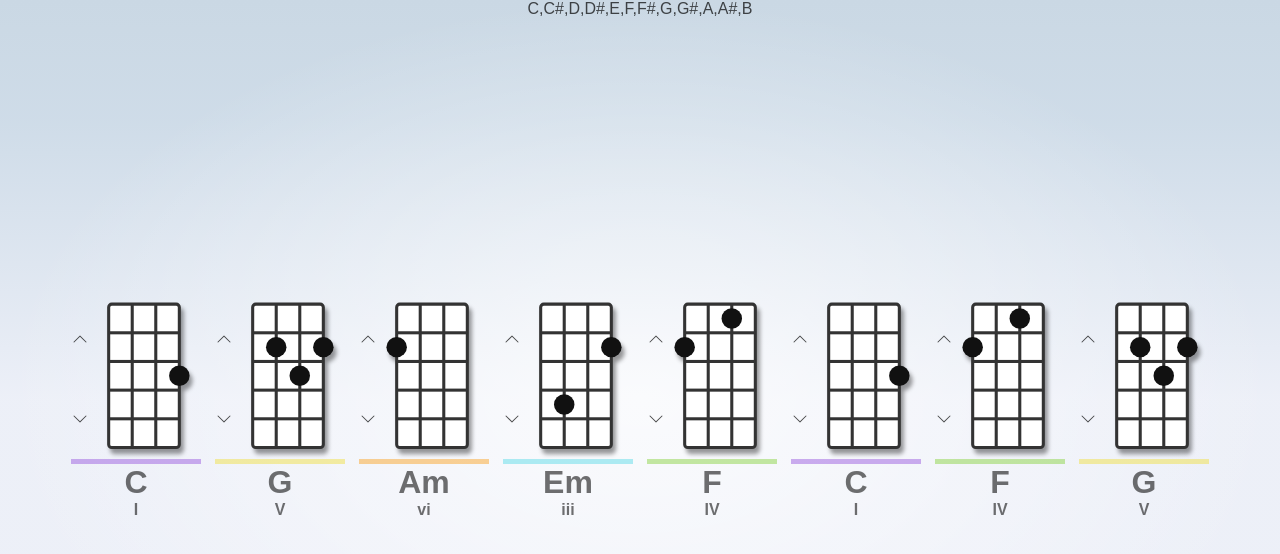
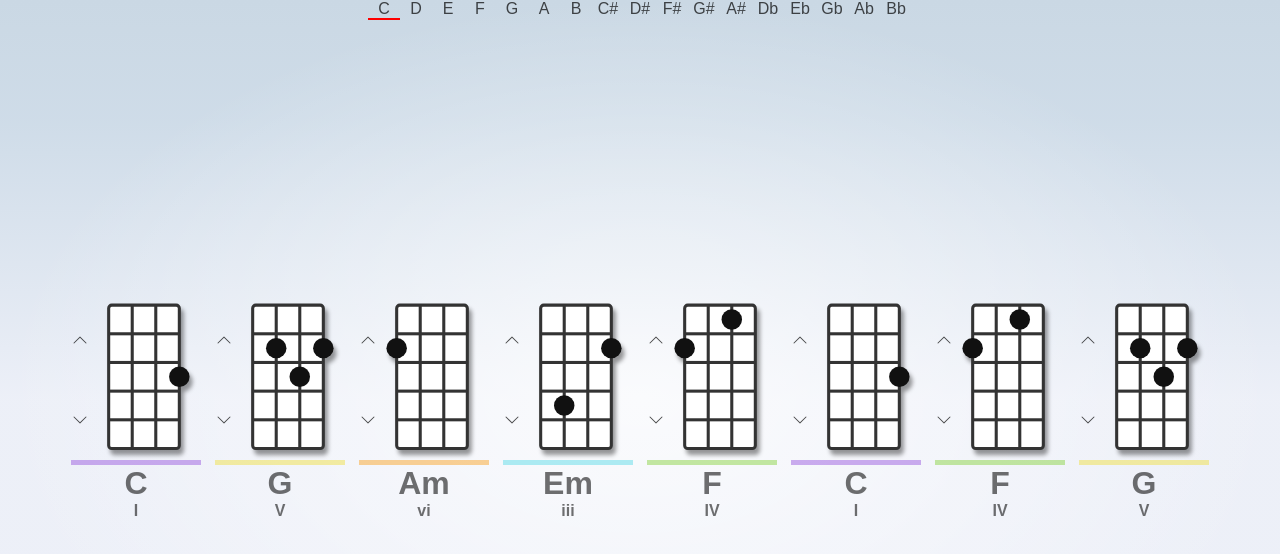
Before and after one commit to marginalhours/ukulele-progressions, a SvelteKit app: page / in a window 1280 px wide. Shown: the top 554 px of the page. Built offline with nearby package versions, Linux system fonts and the light colour scheme.

Commit message:
manually selectable tonics

```diff
--- a/src/lib/music/types.ts
+++ b/src/lib/music/types.ts
@@ -1,7 +1,6 @@
 export const intervals = ['I', 'II', 'III', 'IV', 'V', 'VI', 'VII', 'VIII'] as const;
 export type Interval = (typeof intervals)[number];
 
-// TODO: there's a "display" version of this which does notes, sharps, flats - one for another day
 export const pitches = ['C', 'C#', 'D', 'D#', 'E', 'F', 'F#', 'G', 'G#', 'A', 'A#', 'B'] as const;
 export type Pitch = (typeof pitches)[number];
 
--- a/src/routes/+page.svelte
+++ b/src/routes/+page.svelte
@@ -16,10 +16,36 @@
 
 	let sequence: RelativeChord[] = progressions[4];
 
+	const displayPitches = [
+		'C',
+		'D',
+		'E',
+		'F',
+		'G',
+		'A',
+		'B',
+		'C#',
+		'D#',
+		'F#',
+		'G#',
+		'A#',
+		'Db',
+		'Eb',
+		'Gb',
+		'Ab',
+		'Bb'
+	] as const;
+
 	let tonic: Pitch = 'C';
 	let chords: Chord[] = sequence.map((interval) => intervalToChord(tonic, interval));
 	// TODO: store for chords and fretting indices
 	let sequenceFrets: number[][] = chords.map(getFrettingForChord);
+
+	const setTonic = (newTonic: Pitch) => {
+		tonic = newTonic;
+		chords = sequence.map((interval) => intervalToChord(tonic, interval));
+		sequenceFrets = chords.map(getFrettingForChord);
+	};
 
 	const onKeyDown = (e: KeyboardEvent) => {
 		if (e.code == 'Space') {
@@ -36,8 +62,12 @@
 </svelte:head>
 
 <main>
-	<section>
-		{pitches.map((p) => p)}
+	<section class="tonic-section">
+		{#each displayPitches as pitch}
+			<span on:click={() => setTonic(pitch)} class={pitch === tonic ? 'selected-pitch' : ''}
+				>{pitch}</span
+			>
+		{/each}
 	</section>
 	<section class="fretting-section">
 		{#each chords as _, index}
@@ -69,4 +99,15 @@
 		align-items: center;
 		height: 100%;
 	}
+
+	.tonic-section span {
+		display: inline-block;
+		text-align: center;
+		width: 32px;
+		cursor: pointer;
+	}
+
+	.selected-pitch {
+		border-bottom: 2px solid #f00;
+	}
 </style>
```
